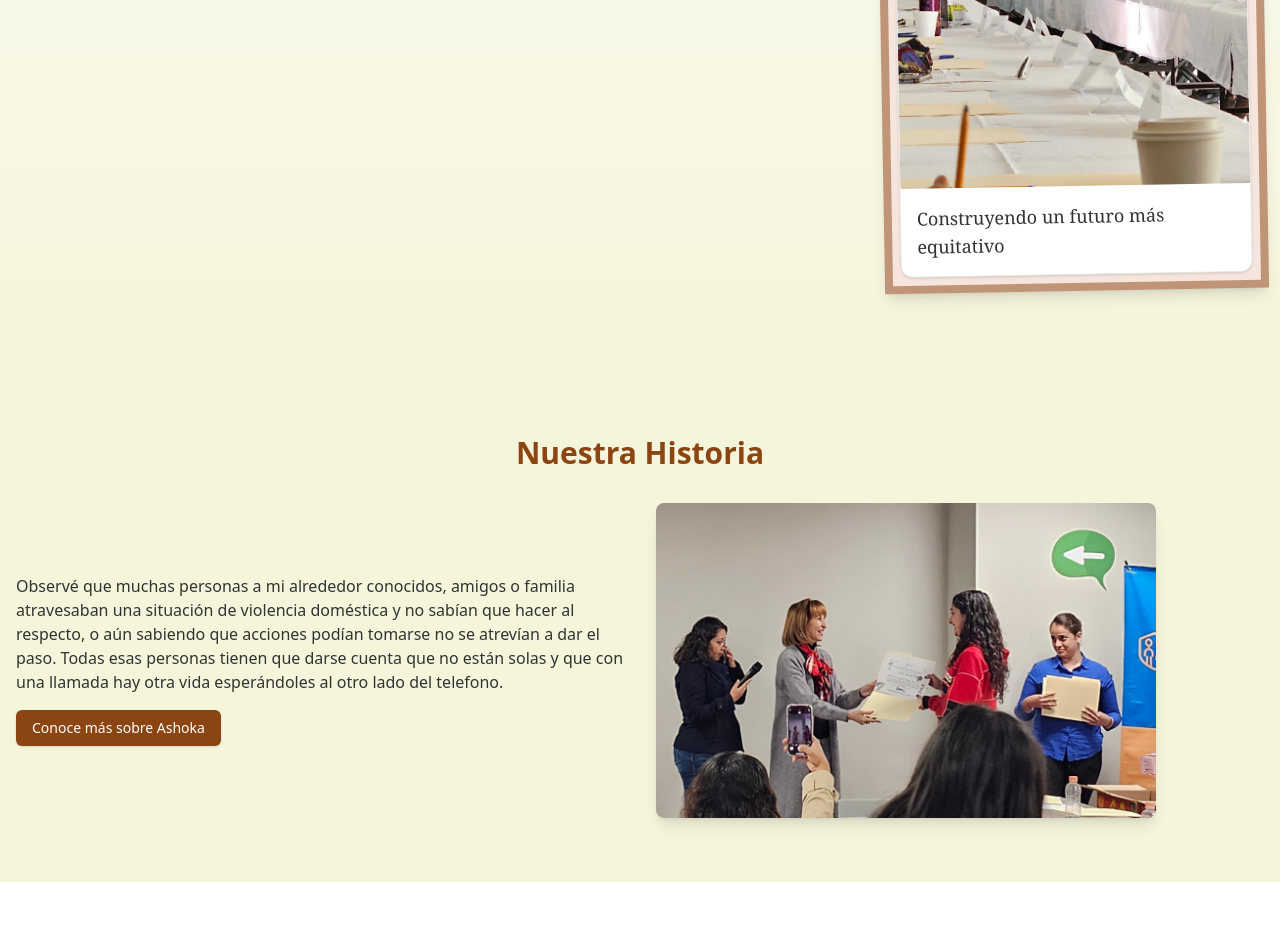
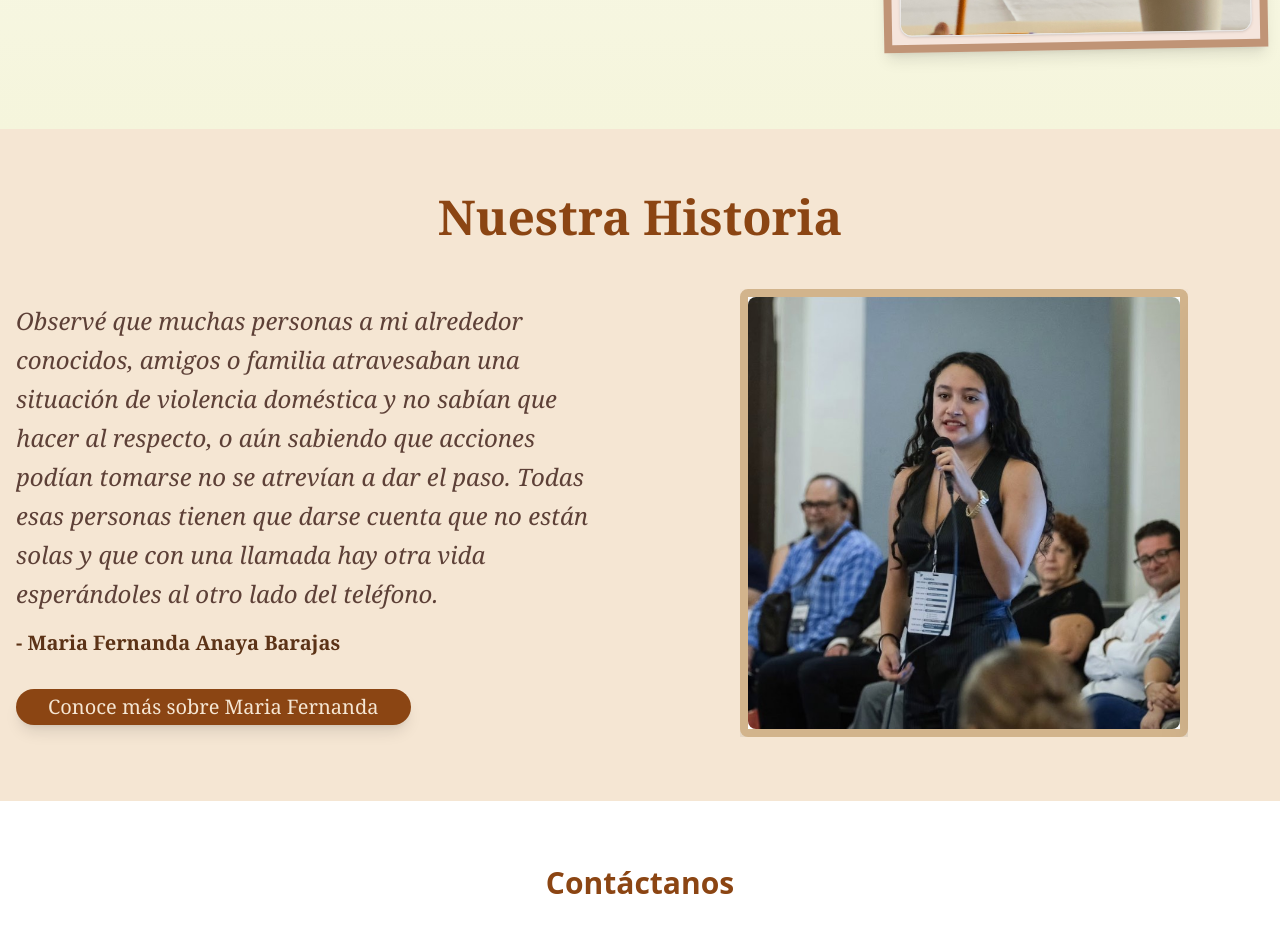
Before and after one commit to MarioB19/vive_web, a Next.js app: page / in a window 1280 px wide. Shown: the part 1860-2791 px from the top of the page. Built offline with nearby package versions, Linux system fonts and the light colour scheme.

Commit message:
Improve desing for historia

```diff
--- a/src/components/Hero.js
+++ b/src/components/Hero.js
@@ -90,7 +90,7 @@ export default function Hero() {
   return (
     <section id="inicio" className="relative bg-gradient-to-b from-[#F5F5DC] to-white py-20">
       <div className="container mx-auto px-4">
-        <h1 className="text-5xl font-bold text-center text-[#8B4513] mb-4">Vive</h1>
+        <h1 className="text-5xl font-bold text-center text-[#8B4513] mb-4">VIVE: Una Vida Segura Libre de Violencia</h1>
         <p className="text-2xl text-center text-[#5D4037] mb-12">No eres la oscuridad que soportaste, eres la luz que se niega a rendirse - Jhon Mark Green</p>
         <Carousel className="w-full max-w-4xl mx-auto" ref={emblaRef}>
           <CarouselContent>
--- a/src/components/Historia.js
+++ b/src/components/Historia.js
@@ -1,30 +1,66 @@
+"use client"
+
 import Image from 'next/image'
 import { Button } from '@/components/ui/button'
+import {
+  Carousel,
+  CarouselContent,
+  CarouselItem,
+} from "@/components/ui/carousel"
+import { Card, CardContent } from "@/components/ui/card"
+
+const images = [
+  { src: "/dialogo1.jpg", alt: "Maria Fernanda Anaya Barajas" },
+  { src: "/reconocimiento.jpg", alt: "Reconocimiento del proyecto" },
+  { src: "/dialogo3.jpg", alt: "Historia del proyecto 2" },
+]
 
 export default function Historia() {
   return (
-    <section id="historia" className="py-16 bg-[#F5F5DC]">
+    <section id="historia" className="py-16 bg-[#F5E6D3]">
       <div className="container mx-auto px-4">
-        <h2 className="text-3xl font-bold text-center text-[#8B4513] mb-8">Nuestra Historia</h2>
-        <div className="flex flex-col md:flex-row items-center justify-between space-y-8 md:space-y-0 md:space-x-8">
-          <div className="md:w-1/2">
-            <p className="text-[#333333] mb-4">
-            Observé que muchas personas a mi alrededor conocidos, amigos o familia atravesaban una situación de violencia doméstica y no sabían que hacer al respecto, o aún sabiendo que acciones podían tomarse no se atrevían a dar el paso. Todas esas personas tienen que darse cuenta que no están solas y que con una llamada hay otra vida esperándoles al otro lado del telefono.
-            </p>
-            <Button className="bg-[#8B4513] hover:bg-[#A0522D] text-white">
-              <a href="https://www.ashoka.org/es-ve/historia" target="_blank" rel="noopener noreferrer">
-                Conoce más sobre Ashoka
+        <h2 className="text-5xl font-bold text-center text-[#8B4513] mb-12 font-serif">Nuestra Historia</h2>
+        <div className="flex flex-col lg:flex-row items-center justify-between space-y-12 lg:space-y-0 lg:space-x-12">
+          <div className="lg:w-1/2">
+          <p className="text-[#5D4037] text-2xl mb-4 leading-relaxed font-serif italic">
+  Observé que muchas personas a mi alrededor conocidos, amigos o familia atravesaban una situación de violencia doméstica y no sabían que hacer al respecto, o aún sabiendo que acciones podían tomarse no se atrevían a dar el paso. Todas esas personas tienen que darse cuenta que no están solas y que con una llamada hay otra vida esperándoles al otro lado del teléfono.
+</p>
+<p className="text-[#5C3317] text-xl font-bold font-serif mb-8">
+  - Maria Fernanda Anaya Barajas
+</p>
+
+
+
+            <Button className="bg-[#8B4513] hover:bg-[#A0522D] text-[#F5E6D3] text-xl px-8 py-4 rounded-full shadow-lg transform transition duration-500 hover:scale-105">
+              <a href="https://www.ashoka.org/es-mx/story/historia-de-mar%C3%ADa-fernanda-barajas" rel="noopener noreferrer" className="font-serif"   target="_blank">
+                Conoce más sobre Maria Fernanda
               </a>
             </Button>
           </div>
-          <div className="md:w-1/2">
-            <Image
-              src="/reconocimiento.jpg"
-              alt="Historia del proyecto"
-              width={500}
-              height={300}
-              className="rounded-lg shadow-lg"
-            />
+          <div className="lg:w-1/2">
+            <Carousel className="w-full max-w-md mx-auto">
+              <CarouselContent>
+                {images.map((image, index) => (
+                  <CarouselItem key={index}>
+                    <Card className="border-8 border-[#D2B48C] rounded-lg overflow-hidden shadow-2xl">
+                      <CardContent className="p-0">
+                        <div className="relative aspect-square">
+                          <Image
+                            src={image.src}
+                            alt={image.alt}
+                            fill
+                            style={{ objectFit: 'cover' }} // Usa CSS directamente para objectFit
+                            className="rounded-lg"
+                            unoptimized
+                          />
+
+                        </div>
+                      </CardContent>
+                    </Card>
+                  </CarouselItem>
+                ))}
+              </CarouselContent>
+            </Carousel>
           </div>
         </div>
       </div>
--- a/src/components/Impacto.js
+++ b/src/components/Impacto.js
@@ -42,15 +42,13 @@ export default function Impacto() {
               <div className="absolute inset-0 border-8 border-[#8B4513] opacity-50"></div>
               <Card className="overflow-hidden relative z-10">
                 <Image
-                  src="/conferencia2.jpg"
+                  src="/conferencia1.jpg"
                   width={400}
                   height={300}
                   className="w-full h-auto object-cover transition-transform duration-300 hover:scale-105"
                   unoptimized
                 />
-                <CardContent className="p-4">
-                  <p className="text-[#333333] font-serif text-lg">Transformando vidas a través de la educación</p>
-                </CardContent>
+
               </Card>
             </div>
             <div className="relative p-4 bg-[#F5E5DC] shadow-lg transform -rotate-1">
@@ -63,9 +61,7 @@ export default function Impacto() {
                   className="w-full h-auto object-cover transition-transform duration-300 hover:scale-105"
                   unoptimized
                 />
-                <CardContent className="p-4">
-                  <p className="text-[#333333] font-serif text-lg">Construyendo un futuro más equitativo</p>
-                </CardContent>
+
               </Card>
             </div>
           </div>
```
Also changed, not shown: public/dialogo1.jpg.
